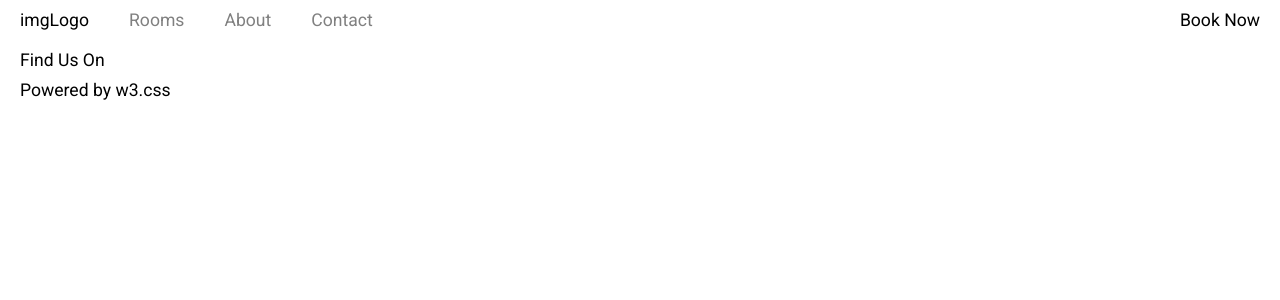
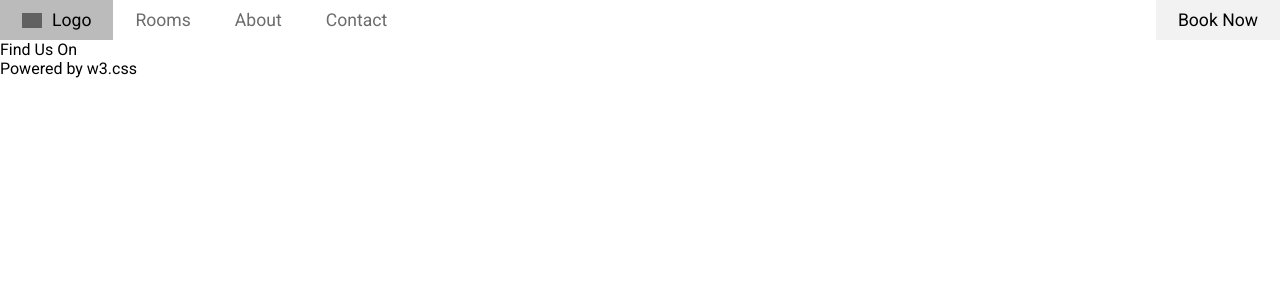
Before and after one commit to sofmillan/w3-template-react, a React (Vite) app: page / in a window 1280 px wide. Shown: the top 300 px of the page. Built offline with nearby package versions, Linux system fonts and the light colour scheme; grey boxes are pictures that could not be loaded.

Commit message:
Navbar finished

```diff
--- a/src/Components/Navbar/Navbar.css
+++ b/src/Components/Navbar/Navbar.css
@@ -3,16 +3,49 @@ navbar{
     justify-content:space-between;
 }
 
-.list{
+.navbar-list{
     display:flex;
     list-style:none;
 }
-.list li, p{
-    margin: 10px 20px;
+.navbar-list li, #book-button{
+    padding: 10px 22px;
     font-size: 1.1rem;
 }
-/*#f44336*/
-.list li a{
+
+.navbar-list li:hover{
+    background-color:rgb(242, 242, 242);
+    cursor:pointer;
+}
+
+.navbar-list li a{
     text-decoration:none;
-    color:gray;
+    color:rgb(108, 108, 108);
 }
+
+#logo{
+    background-color: #f44336;
+    color:white;
+    display: flex;
+    align-items: center;
+    gap:10px;
+
+}
+
+#logo:hover{
+    background-color: rgb(187, 187, 187);
+    color:black;
+}
+#logo img{
+    filter: invert();
+    width:20px;
+}
+
+#book-button{
+    border:none;
+    background-color:rgb(242, 242, 242);
+}
+
+#book-button:hover{
+    background-color:rgb(206, 206, 206);
+    cursor:pointer;
+}
--- a/src/Components/Navbar/Navbar.jsx
+++ b/src/Components/Navbar/Navbar.jsx
@@ -6,13 +6,13 @@ function Navbar() {
     <>
     <header>
       <navbar>
-        <ul className="list">
-          <li><span>img</span>Logo</li>
-          <li><a href="#">Rooms</a></li>
+        <ul className="navbar-list">
+          <li id="logo"><img src="https://cdn-icons-png.flaticon.com/512/78/78257.png"></img><p>Logo</p></li>
+          <li ><a href="#">Rooms</a></li>
           <li><a href="#">About</a></li>
           <li><a href="#">Contact</a></li>
         </ul>
-        <p>Book Now</p>
+        <button id="book-button">Book Now</button>
       </navbar>
     </header>
     </>
```
Also changed, not shown: src/assets/452-4529429_sleeping-in-bed-clipart-hotel-bed-logo-png.png (added), src/assets/78257.png (added).
